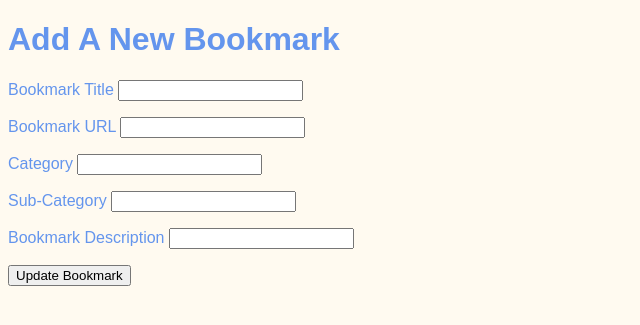
After one commit to mlecoleman/bookmark-cards, a Flask app: template templates/edit_bookmark.html in a window 1280 px wide. The commit adds this page. Shown: the top 325 px of the page, without its empty margins (0-640 px from the left). Run offline with Flask 2, Linux system fonts and the light colour scheme; the template is opened without the code that fills it, so the values that code supplies are empty.

```diff
--- a/bookmarks_db.json
+++ b/bookmarks_db.json
@@ -1 +1 @@
-[{"bookmarktitle": "Bike Maps", "bookmarkurl": "https://bikemaps.org/"}, {"bookmarktitle": "Ride The City", "bookmarkurl": "https://www.ridethecity.com/"}, {"bookmarktitle": "Biking at UofL", "bookmarkurl": "https://louisville.edu/sustainability/operations/bikeshare"}, {"bookmarktitle": "Streets For People", "bookmarkurl": "https://www.streetsforpeople.org/", "category": "Sustainability", "subcategory": "infrastructure", "bookmarkdesc": "Streets for People is a 501(c)(3) nonprofit organization dedicated to making Louisville\u2019s streets safer and better for everyone."}]
+[{"bookmarktitle": "Ride The City", "bookmarkurl": "https://www.ridethecity.com/"}, {"bookmarktitle": "Biking at UofL", "bookmarkurl": "https://louisville.edu/sustainability/operations/bikeshare"}, {"bookmarktitle": "Streets For People", "bookmarkurl": "https://www.streetsforpeople.org/", "category": "Sustainability", "subcategory": "infrastructure", "bookmarkdesc": "Streets for People is a 501(c)(3) nonprofit organization dedicated to making Louisville\u2019s streets safer and better for everyone."}, {"bookmarktitle": "Bike Maps", "bookmarkurl": "https://bikemaps.org/", "category": "Sustainability", "subcategory": "Biking", "bookmarkdesc": "At BikeMaps we love biking as much as we love maps! Our goal is to map your cycling experience to make biking safer. You know your local cycling trouble spots and we want you to map them. Your knowledge of cycling safety, hazards, and even bike thefts will be analyzed using GIS and statistics to identify hot spots of cycling safety, risk, and crime. We are constantly updating our maps and technology, so send us feedback. And stay tuned for updated safety maps generated from YOUR biking experience."}]
--- /dev/null
+++ b/templates/edit_bookmark.html
@@ -0,0 +1,30 @@
+{% extends "base.html" %}
+
+{% block title %}Edit Bookmark{% endblock %}
+
+{%block content %}
+    <h1>Add A New Bookmark</h1>
+    <form method="post">
+        <p>
+            Bookmark Title
+            <input type="text" name="bookmarktitle" placeholder="{{ bookmark.bookmarktitle }}">
+        </p>
+        <p>
+            Bookmark URL
+            <input type="url" name="bookmarkurl" placeholder="{{ bookmark.bookmarkurl }}">
+        </p>
+        <p>
+            Category
+            <input type="text" name="category" placeholder="{{ bookmark.category }}">
+        </p>
+        <p>
+            Sub-Category
+            <input type="text" name="subcategory" placeholder="{{ bookmark.subcategory }}">
+        </p>
+        <p>
+            Bookmark Description
+            <input type="text" name="bookmarkdesc" placeholder="{{ bookmark.bookmarkdesc }}">
+        </p>
+        <button type="submit">Update Bookmark</button>
+    </form>
+{% endblock %}
--- a/templates/remove_bookmark.html
+++ b/templates/remove_bookmark.html
@@ -4,8 +4,10 @@
 
 {%block content %}
     <h1>Remove A Bookmark</h1>
-    Bookmark Title: {{ bookmark.bookmarktitle }} <br>
-    Bookmark URL: {{ bookmark.bookmarkurl }}
+    Bookmark Title: <a href="{{ bookmark.bookmarkurl }}">{{ bookmark.bookmarktitle }}</a> <br>
+    Category: {{ bookmark.category }} <br>
+    Sub Category: {{ bookmark.subcategory }} <br>
+    Description: {{ bookmark.bookmarkdesc }}
 
     <h2>Are you sure?</h2>
     <form method="post">
```
Also changed, not shown: bookmarks.py (+19 -0 lines), templates/add_bookmark.html (+15 -2 lines).
